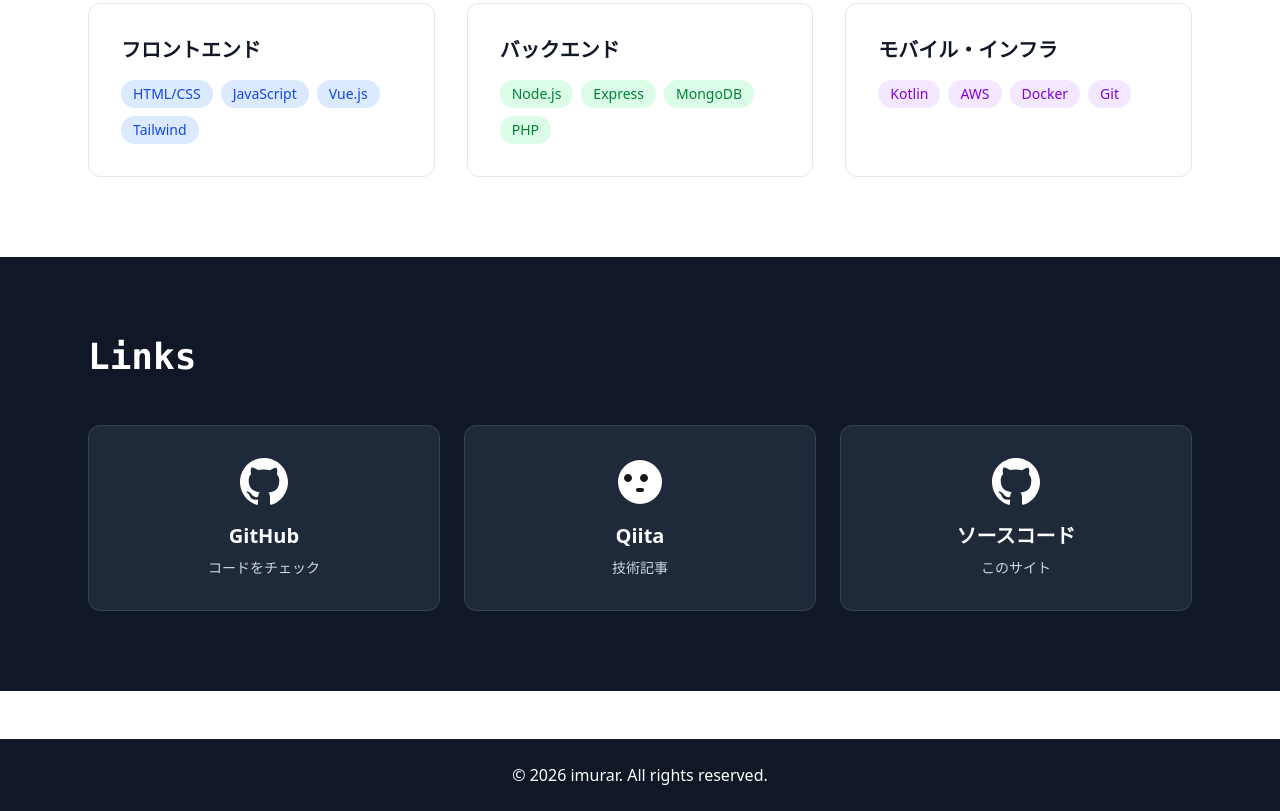
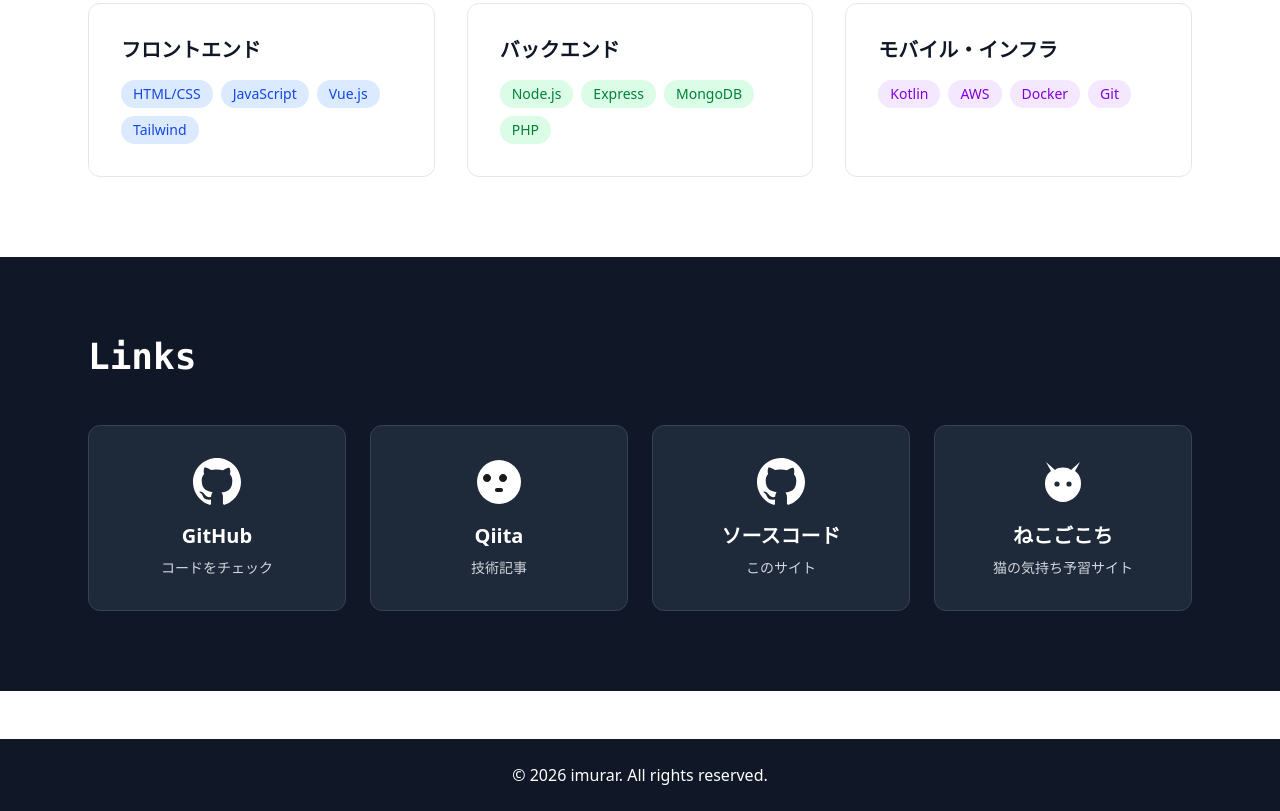
Before and after one commit to imurar/imurar-portfolio, an Astro site: page /about in a window 1280 px wide. Shown: the part 1531-2342 px from the top of the page. Built offline with nearby package versions, Linux system fonts and the light colour scheme; Astro itself is replaced by a stand-in of ours.

Commit message:
[add] ねこごこちリンクのアイコンを追加

```diff
--- a/src/pages/about.astro
+++ b/src/pages/about.astro
@@ -100,7 +100,7 @@ import BaseLayout from '../layouts/BaseLayout.astro';
   <section class="bg-gray-900 text-white py-20">
     <div class="max-w-6xl mx-auto px-6 w-full">
       <h2 class="text-4xl font-mono font-bold mb-12">Links</h2>
-      <div class="grid grid-cols-1 md:grid-cols-3 gap-6">
+      <div class="grid grid-cols-1 md:grid-cols-2 lg:grid-cols-4 gap-6">
         <a href="https://github.com/imurar" target="_blank" rel="noopener noreferrer"
           class="bg-gray-800 hover:bg-gray-900 border border-gray-700 rounded-xl p-8 transition flex flex-col items-center text-center">
           <svg class="w-12 h-12 mb-4" fill="currentColor" viewBox="0 0 20 20">
@@ -128,6 +128,14 @@ import BaseLayout from '../layouts/BaseLayout.astro';
           <h3 class="text-xl font-bold">ソースコード</h3>
           <p class="text-gray-300 text-sm mt-2">このサイト</p>
         </a>
+        <a href="https://imurar.github.io/necogokochi/" target="_blank" rel="noopener noreferrer"
+          class="bg-gray-800 hover:bg-gray-900 border border-gray-700 rounded-xl p-8 transition flex flex-col items-center text-center">
+          <svg class="w-12 h-12 mb-4" viewBox="0 0 24 24" fill="currentColor" aria-hidden="true">
+            <path fill-rule="evenodd" clip-rule="evenodd" d="M12 22C7.5 22 3 18 3 13C3 10 4 8 6 6.5L3.5 2L8 6C9 5.2 10.4 4.8 12 4.8C13.6 4.8 15 5.2 16 6L20.5 2L18 6.5C20 8 21 10 21 13C21 18 16.5 22 12 22ZM9 11.7A1.3 1.3 0 1 0 9 14.3A1.3 1.3 0 1 0 9 11.7ZM15 11.7A1.3 1.3 0 1 0 15 14.3A1.3 1.3 0 1 0 15 11.7Z" />
+          </svg>
+          <h3 class="text-xl font-bold">ねこごこち</h3>
+          <p class="text-gray-300 text-sm mt-2">猫の気持ち予習サイト</p>
+        </a>
       </div>
     </div>
   </section>
```
Also changed, not shown: 1 other file.
